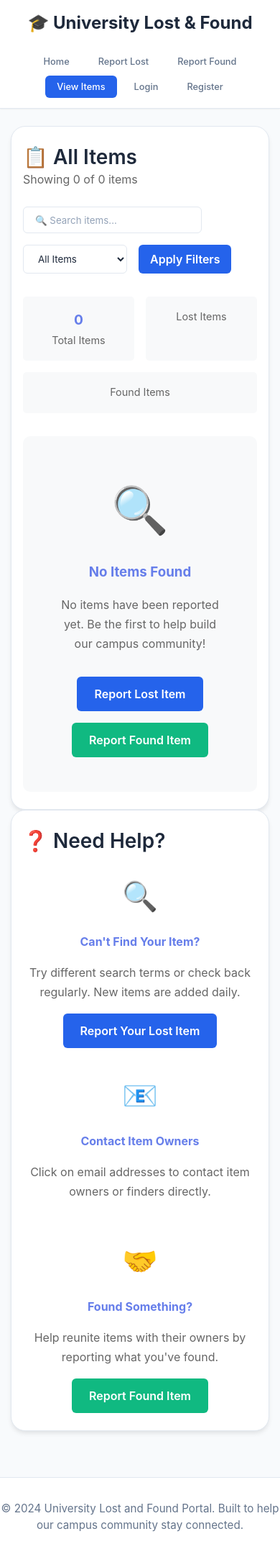
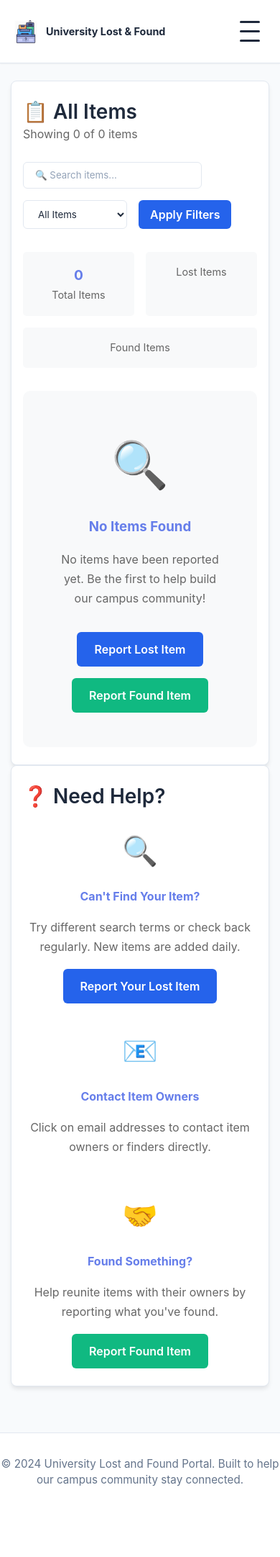
Before and after one commit to Izaek256/Lostnfound, a PHP site: page /lostfound/items.php in a window 390 px wide. Shown: the whole page at 72% size. After the commit the page ends 2065 px from the top, so only its background shows below. Run offline with PHP 8.4, Linux system fonts and the light colour scheme; data that the repository does not hold is empty.

Commit message:
feat(ui): add responsive mobile menu toggle and update header logo
- Replace header text logo with image and text combination for branding consistency
- Introduce hamburger menu button for mobile navigation toggling in all page headers
- Implement JavaScript to handle menu toggle, outside click close, and link click close actions
- Style header, navigation, and menu toggle button for responsive design across breakpoints
- Add smooth animations and transitions for menu open/close and hamburger icon transformation
- Adjust header and navigation padding, font sizes, and layout for better mobile usability

```diff
--- a/items.php
+++ b/items.php
@@ -83,8 +83,14 @@ $stats = mysqli_fetch_assoc($result);
     <header>
         <div class="header-content">
             <div class="logo">
-                <h1>🎓 University Lost & Found</h1>
+                <img src="./assets/logo.webp" alt="Lost & Found Logo">
+                <h1>University Lost & Found</h1>
             </div>
+            <button class="menu-toggle" aria-label="Toggle menu">
+                <span></span>
+                <span></span>
+                <span></span>
+            </button>
             <nav>
                 <ul>
                     <li><a href="index.php">Home</a></li>
--- a/script.js
+++ b/script.js
@@ -35,3 +35,33 @@ function validateForm() {
 
     return true;
 }
+
+// Mobile menu toggle
+document.addEventListener('DOMContentLoaded', function() {
+    var menuToggle = document.querySelector('.menu-toggle');
+    var nav = document.querySelector('nav');
+
+    if (menuToggle) {
+        menuToggle.addEventListener('click', function() {
+            nav.classList.toggle('active');
+            menuToggle.classList.toggle('active');
+        });
+
+        // Close menu when clicking outside
+        document.addEventListener('click', function(e) {
+            if (!nav.contains(e.target) && !menuToggle.contains(e.target)) {
+                nav.classList.remove('active');
+                menuToggle.classList.remove('active');
+            }
+        });
+
+        // Close menu when clicking a link
+        var navLinks = document.querySelectorAll('nav a');
+        navLinks.forEach(function(link) {
+            link.addEventListener('click', function() {
+                nav.classList.remove('active');
+                menuToggle.classList.remove('active');
+            });
+        });
+    }
+});
--- a/style.css
+++ b/style.css
@@ -68,23 +68,43 @@ header {
     display: flex;
     justify-content: space-between;
     align-items: center;
-    flex-wrap: wrap;
+    gap: 1rem;
+}
+
+.logo {
+    display: flex;
+    align-items: center;
+    gap: 0.75rem;
+    flex: 1;
+}
+
+.logo img {
+    width: 45px;
+    height: 45px;
+    object-fit: contain;
 }
 
 .logo h1 {
-    font-size: 1.5rem;
+    font-size: 1.25rem;
     font-weight: 700;
     color: var(--text-primary);
     margin: 0;
-    line-height: 1.3;
+    line-height: 1.2;
+    white-space: nowrap;
 }
 
 /* Navigation Styles */
+nav {
+    position: relative;
+}
+
 nav ul {
     list-style: none;
     display: flex;
     gap: 1rem;
     flex-wrap: wrap;
+    margin: 0;
+    padding: 0;
 }
 
 nav a {
@@ -96,6 +116,7 @@ nav a {
     font-weight: 500;
     font-size: 0.95rem;
     line-height: 1.5;
+    display: block;
 }
 
 nav a:hover {
@@ -106,6 +127,27 @@ nav a:hover {
 nav a.active {
     background: var(--primary);
     color: white;
+}
+
+/* Mobile Menu Toggle */
+.menu-toggle {
+    display: none;
+    background: none;
+    border: none;
+    cursor: pointer;
+    padding: 0.5rem;
+    z-index: 1001;
+    flex-shrink: 0;
+}
+
+.menu-toggle span {
+    display: block;
+    width: 28px;
+    height: 3px;
+    background: var(--text-primary);
+    margin: 5px 0;
+    transition: all 0.3s ease;
+    border-radius: 2px;
 }
 
 /* Main Content */
@@ -443,18 +485,92 @@ footer {
 /* Responsive Design */
 @media (max-width: 768px) {
     .header-content {
-        flex-direction: column;
-        gap: 1.5rem;
-    }
-
-    nav ul {
-        justify-content: center;
+        flex-wrap: nowrap;
         gap: 0.5rem;
     }
 
+    .logo img {
+        width: 35px;
+        height: 35px;
+    }
+
+    .logo h1 {
+        font-size: 1rem;
+    }
+
+    /* Show hamburger menu */
+    .menu-toggle {
+        display: flex;
+        flex-direction: column;
+        justify-content: center;
+        order: 3;
+    }
+
+    /* Position nav properly */
+    nav {
+        position: absolute;
+        top: 100%;
+        left: 0;
+        right: 0;
+        order: 4;
+        width: 100%;
+    }
+
+    /* Hide navigation by default on mobile */
+    nav ul {
+        position: relative;
+        background: var(--bg-primary);
+        flex-direction: column;
+        gap: 0;
+        padding: 0;
+        margin: 0;
+        border: 1px solid var(--border);
+        border-top: none;
+        box-shadow: var(--shadow-lg);
+        max-height: 0;
+        overflow: hidden;
+        opacity: 0;
+        transition: all 0.3s ease;
+    }
+
+    /* Show menu when active */
+    nav.active ul {
+        max-height: 600px;
+        opacity: 1;
+        padding: 0.5rem 0;
+    }
+
+    nav ul li {
+        width: 100%;
+    }
+
     nav a {
-        padding: 0.6rem 1.2rem;
-        font-size: 0.85rem;
+        padding: 0.9rem 1.5rem;
+        font-size: 1rem;
+        border-radius: 0;
+    }
+
+    nav a:hover,
+    nav a.active {
+        background: var(--bg-secondary);
+    }
+
+    nav a.active {
+        border-left: 3px solid var(--primary);
+        color: var(--primary);
+    }
+
+    /* Hamburger animation */
+    .menu-toggle.active span:nth-child(1) {
+        transform: rotate(45deg) translate(7px, 7px);
+    }
+
+    .menu-toggle.active span:nth-child(2) {
+        opacity: 0;
+    }
+
+    .menu-toggle.active span:nth-child(3) {
+        transform: rotate(-45deg) translate(7px, -7px);
     }
 
     .hero {
@@ -462,7 +578,7 @@ footer {
     }
 
     .hero h2 {
-        font-size: 2.2rem;
+        font-size: 2rem;
     }
 
     .hero p {
@@ -487,7 +603,7 @@ footer {
 
     .form-container,
     .items-container {
-        padding: 2rem 1.5rem;
+        padding: 1.5rem 1rem;
     }
 }
 
@@ -497,28 +613,32 @@ footer {
         margin: 1.5rem auto;
     }
 
+    .logo img {
+        width: 32px;
+        height: 32px;
+    }
+
+    .logo h1 {
+        font-size: 0.9rem;
+    }
+
     .form-container,
     .items-container {
         padding: 1.5rem 1rem;
-        border-radius: 20px;
+        border-radius: 8px;
     }
 
     .hero {
-        padding: 2.5rem 1rem;
-        border-radius: 20px;
+        padding: 2rem 1rem;
+        border-radius: 8px;
     }
 
     .hero h2 {
-        font-size: 1.8rem;
+        font-size: 1.6rem;
     }
 
     .item-card {
-        padding: 1.5rem;
-    }
-
-    nav a {
-        padding: 0.5rem 1rem;
-        font-size: 0.8rem;
+        padding: 1.25rem;
     }
 }
 
```
Also changed, not shown: admin_login.php (+7 -1 lines), edit_item.php (+7 -1 lines), index.php (+7 -1 lines), report_found.php (+7 -1 lines), report_lost.php (+7 -1 lines), user_dashboard.php (+7 -1 lines), user_login.php (+7 -1 lines), user_register.php (+7 -1 lines), assets/logo.webp (added).
